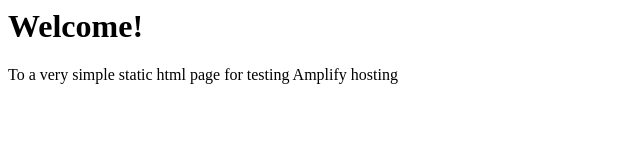
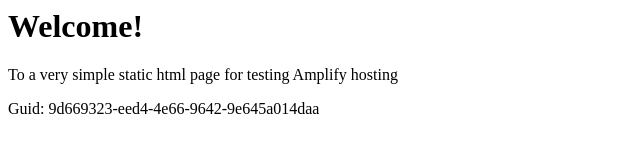
Before and after one commit to aws-aemilia-pdx/Github-PR-Commit-Integration-Test-DoNotTouch-v0-preprod-us-west-2, a website: page src/index.html in a window 1280 px wide. Shown: the whole page, without its empty margins (0-640 px from the left). Drawn offline with Linux system fonts and the light colour scheme.

Commit message:
commit from integ tests

```diff
--- a/src/index.html
+++ b/src/index.html
@@ -1,3 +1,5 @@
+
+
 <html lang="en">
 
 <head>
@@ -10,6 +12,6 @@
 <body>
     <h1>Welcome!</h1>
     <p>To a very simple static html page for testing Amplify hosting</p>
-</body>
+    <p>Guid: 9d669323-eed4-4e66-9642-9e645a014daa</p></body>
 
 </html>
```
